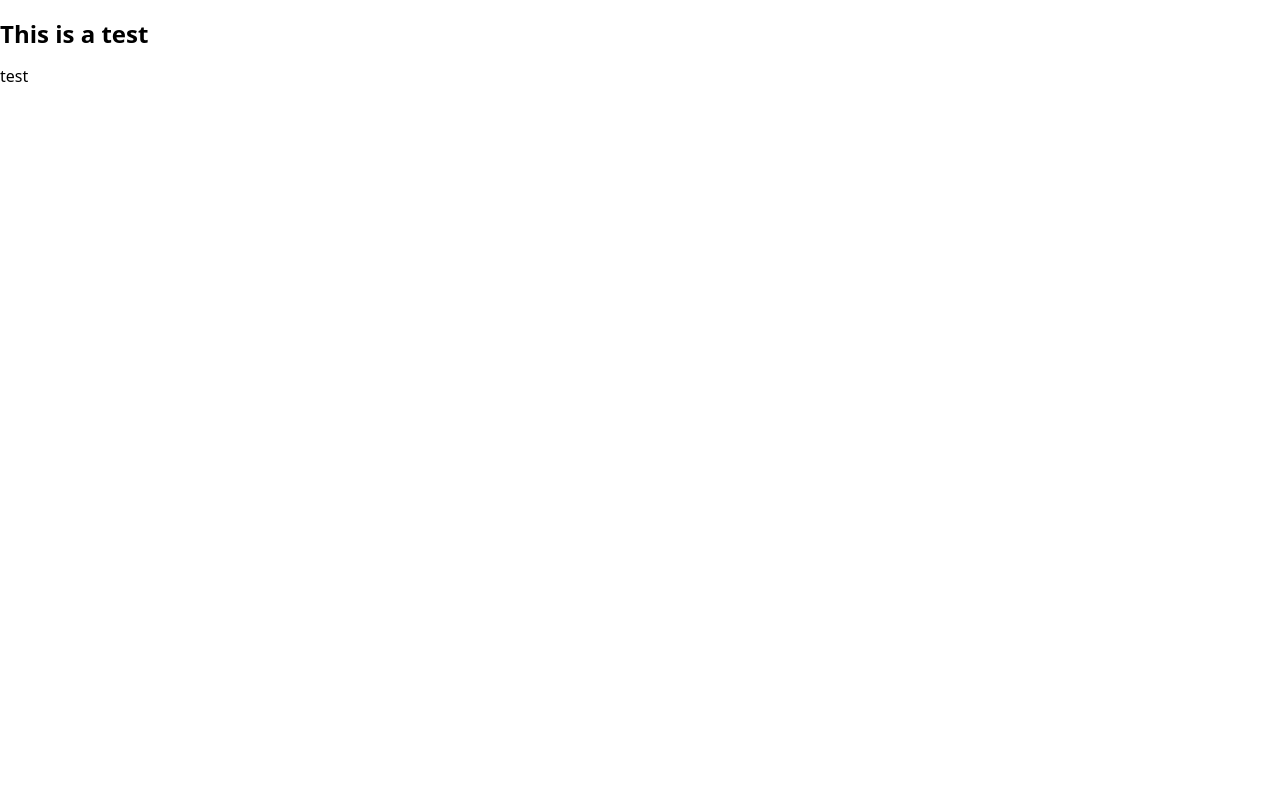
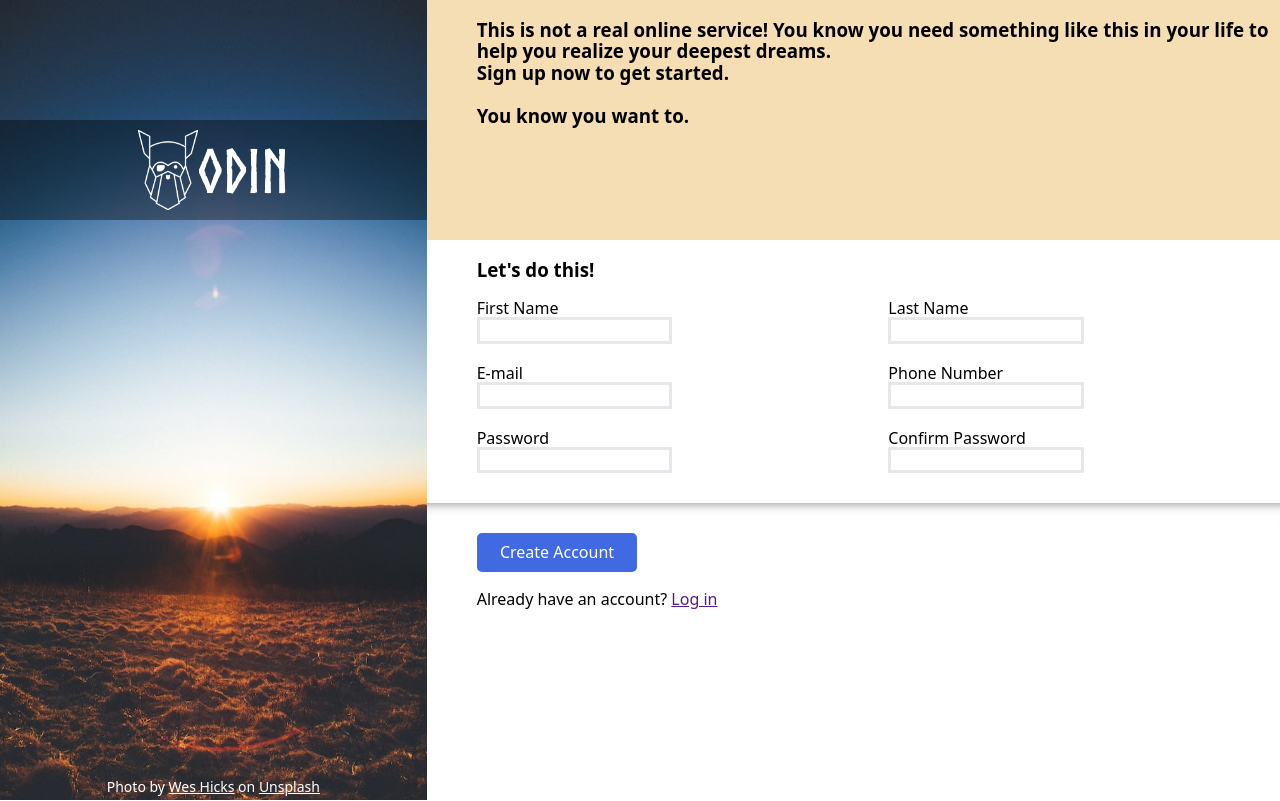
Before and after one commit to bizarf/odin-signup-form, a plain HTML site: page index.html in a window 1280 px wide. Drawn offline with Linux system fonts and the light colour scheme.

Commit message:
Coded the main page, and most of the CSS

```diff
--- a/index.html
+++ b/index.html
@@ -5,14 +5,63 @@
     <meta charset="UTF-8">
     <meta http-equiv="X-UA-Compatible" content="IE=edge">
     <meta name="viewport" content="width=device-width, initial-scale=1.0">
-    <title>Document</title>
+    <title>The Odin Project - Project: Sign-Up Form</title>
     <link rel="stylesheet" href="styles.css">
 </head>
 
 <body>
-    <div>
-        <h2>This is a test</h2>
-        <p>test</p>
+    <div id="container">
+        <div id="logo-side">
+            <div id="logo"><img id="odin-logo" src="images/odin-lined.png" alt="The Odin Project Logo"
+                    draggable="false">Odin</div>
+            <div id="image-credit">Photo by <a href="https://unsplash.com/@sickhews">Wes Hicks</a> on <a
+                    href="https://unsplash.com/photos/lY2ayo1i4pM">Unsplash</a></div>
+        </div>
+        <div id="header">
+            <h3>
+                This is not a real online service! You know you need something like this in your life to help you
+                realize
+                your deepest dreams.<br>
+                Sign up now to get started.<br><br>
+                You know you want to.
+            </h3>
+        </div>
+        <div id="registration-form">
+            <h3 class="main-body">Let's do this!</h3>
+            <form action="">
+                <div id="main-form" class="main-body">
+                    <div>
+                        <label for="first-name">First Name</label>
+                        <input type="text" name="first-name" id="first-name" required>
+                    </div>
+                    <div>
+                        <label for=" last-name">Last Name</label>
+                        <input type="text" name="last-name" id="last-name" required>
+                    </div>
+                    <div>
+                        <label for="email">E-mail</label>
+                        <input type="email" name="email" id="email" required>
+                    </div>
+                    <div>
+                        <label for="phone-num">Phone Number</label>
+                        <input type="tel" name="phone-num" id="phone-num">
+                    </div>
+                    <div>
+                        <label for="password">Password</label>
+                        <input type="password" name="password" id="password" required>
+                    </div>
+                    <div>
+                        <label for="confirm-password">Confirm Password</label>
+                        <input type="password" name="confirm-password" id="confirm-password" required>
+                    </div>
+                </div>
+                <div id="submit-btn" class="main-body">
+                    <div><input type="submit" value="Create Account"></div>
+                    <br>
+                    Already have an account? <a href="">Log in</a>
+                </div>
+            </form>
+        </div>
     </div>
 </body>
 
--- a/styles.css
+++ b/styles.css
@@ -1 +1,110 @@
 @import "modern-normalize.css";
+
+@font-face {
+    /* The Odin Project font */
+    font-family: Norse-Bold;
+    src: url(fonts/Norse-Bold.otf);
+}
+
+body {
+    /* hides scrollbar */
+    overflow: hidden;
+}
+
+#container {
+    display: grid;
+    grid-template-columns: 1fr 2fr;
+    grid-template-rows: 30vh 70vh;
+    gap: 0px 0px;
+    grid-template-areas:
+        "logo-side ."
+        "logo-side .";
+}
+
+#header {
+    background-color: wheat;
+}
+
+#logo-side {
+    grid-area: logo-side;
+    background-image: url(images/sunnyfield.jpg);
+    background-size: 100% 100%;
+    display: flex;
+    flex-direction: column;
+    justify-content: space-between;
+}
+
+#odin-logo {
+    width: 60px;
+}
+
+/* controls the logo image and word in the left side of the page */
+#logo {
+    font-family: Norse-Bold, system-ui, -apple-system, BlinkMacSystemFont, 'Segoe UI', Roboto, Oxygen, Ubuntu, Cantarell, 'Open Sans', 'Helvetica Neue', sans-serif;
+    font-size: 60px;
+    color: white;
+    background-color: rgba(0, 0, 0, 0.4);
+    display: flex;
+    justify-content: center;
+    align-items: center;
+    padding-top: 10px;
+    padding-bottom: 10px;
+    margin-top: 15vh;
+    user-select: none;
+}
+
+#logo:hover {
+    /* prevents the cursor from turning into a text select when hovering over the word */
+    cursor: default;
+}
+
+/* this is credit text for the bottom left side of the page */
+#image-credit,
+#image-credit a,
+#image-credit a:visited {
+    color: white;
+    align-self: center;
+    font-size: 14px;
+    padding-bottom: 5px;
+}
+
+#header,
+.main-body {
+    padding-left: 50px;
+}
+
+input,
+label {
+    width: 50%;
+    display: block;
+}
+
+input {
+    border: solid #E5E7EB;
+}
+
+/* creates the two column design for the form when viewed on a desktop */
+#main-form {
+    display: grid;
+    grid-template-columns: 1fr 1fr;
+    grid-gap: 20px;
+}
+
+#submit-btn {
+    height: 12px;
+    border: 0;
+    box-shadow: inset 0 12px 12px -12px rgba(0, 0, 0, 0.5);
+    margin-top: 30px;
+    padding-top: 30px;
+}
+
+/* style for the create account button */
+#submit-btn input[type="submit"] {
+    background-color: royalblue;
+    color: white;
+    width: 20%;
+    border-style: none;
+    border-radius: 5px;
+    padding-top: 10px;
+    padding-bottom: 10px;
+}
```
Also changed, not shown: fonts/Norse-Bold.otf (added), images/odin-lined.png (added), images/sunnyfield.jpg (added), 1 other file.
